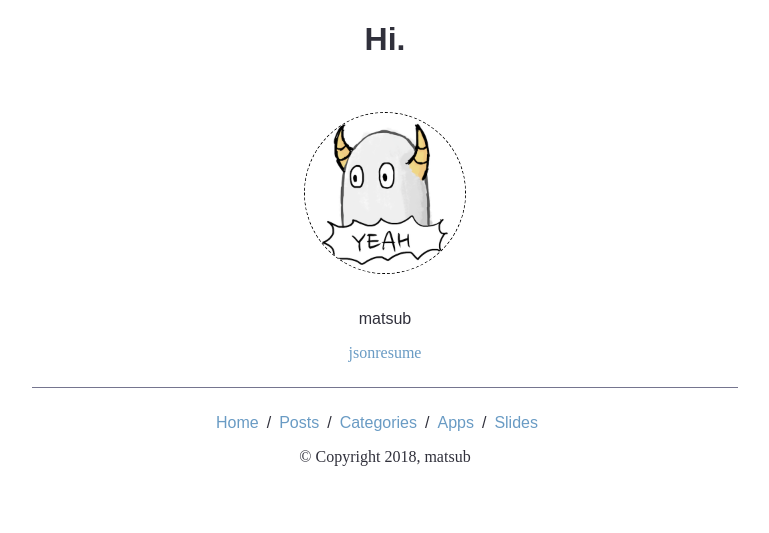
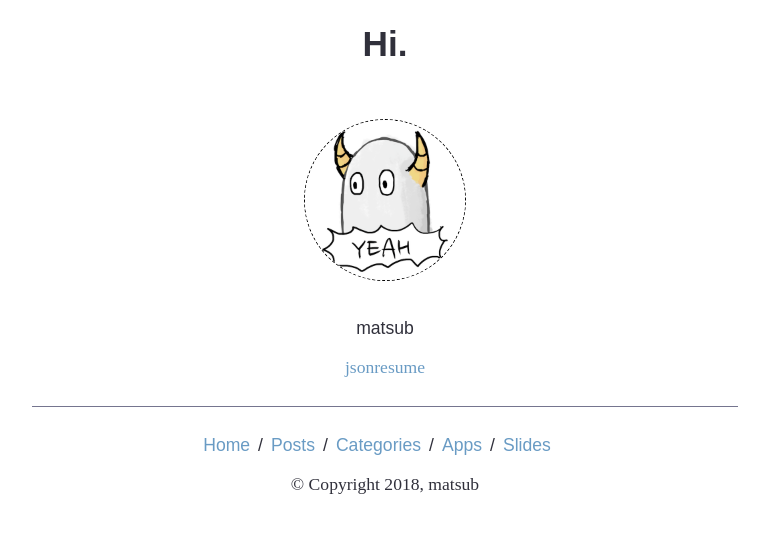
Before and after one commit to matsub/matsub.github.io, a Jekyll site: the page built from index.html, in a window 1280 px wide. Shown: the top 533 px of the page, without its empty margins (255-1024 px from the left). Built offline with Jekyll 4.4.1, drawn with Linux system fonts in a browser that asks for light colours; some web fonts are replaced.

Commit message:
なんか変わったか？

```diff
--- a/_sass/variables.scss
+++ b/_sass/variables.scss
@@ -1,9 +1,11 @@
 /* fonts */
-@import url(//fonts.googleapis.com/css?family=Inconsolata);
+@import url(https://fonts.googleapis.com/css?family=Inconsolata|Halant);
 
+$readable-font: serif;
+$readable-font-eng: 'Halant', serif;
 $fancy-font: sans-serif;
 $mono-font: Monaco, monospace;
-$code-font: "Inconsolata", monospace;
+$code-font: 'Inconsolata', monospace;
 
 /* colors */
 $theme-color: SteelBlue;
--- /dev/null
+++ b/assets/css/ext/eng.scss
@@ -0,0 +1,10 @@
+---
+---
+@import "variables";
+
+article {
+    font-size: 108%;
+    p {
+        font-family: $readable-font-eng;
+    }
+}
--- a/assets/css/fancy.scss
+++ b/assets/css/fancy.scss
@@ -33,7 +33,7 @@
 /************************
  *   GROUPING CONTENT   *
  ************************/
-p { font-family: none; }
+p { font-family: $readable-font; }
 
 
 /****************************
--- a/assets/css/layout.scss
+++ b/assets/css/layout.scss
@@ -3,7 +3,7 @@
 /********************
  *   ROOT ELEMENT   *
  ********************/
-html{ max-width: 800px; margin: auto; }
+html{ max-width: 800px; margin: auto; font-size: 110%; }
 
 
 /****************
```
Also changed, not shown: 404.html (+5 -2 lines).
